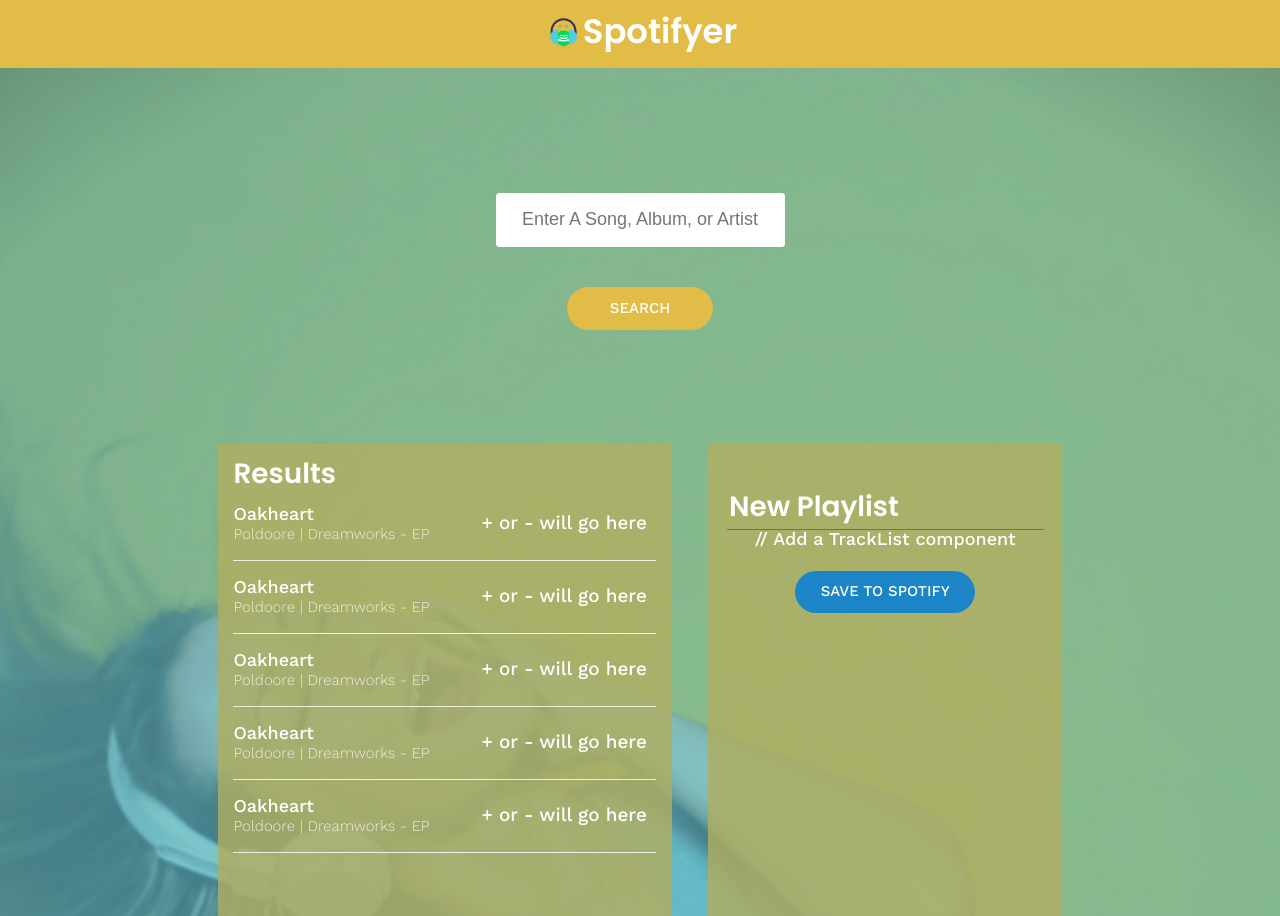
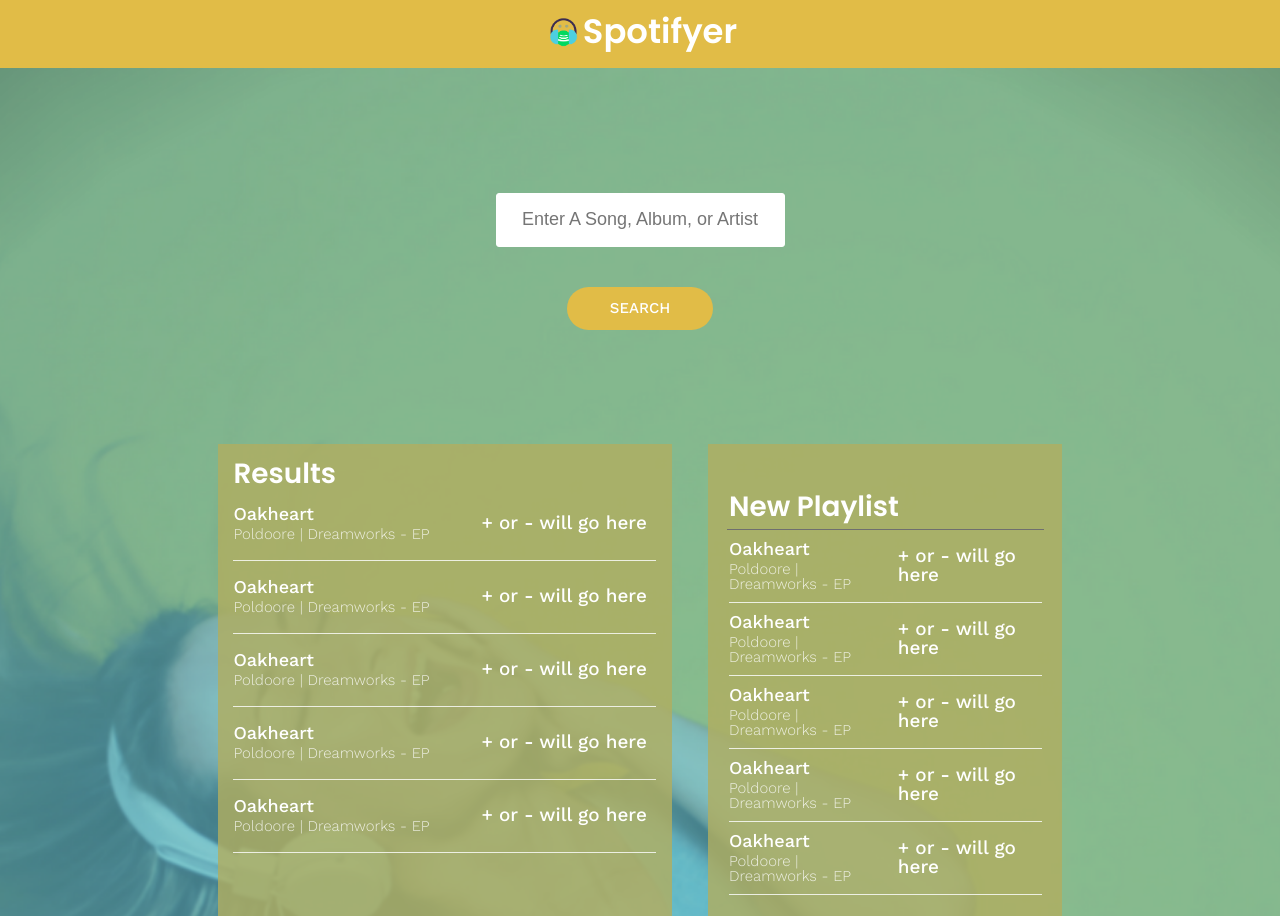
Before and after one commit to mayanovarini/spotifyer, a React (Create React App) app: page / in a window 1280 px wide. Shown: the top 916 px of the page. Built offline with nearby package versions, Linux system fonts and the light colour scheme.

Commit message:
pass down Playlist to Tracklist

```diff
--- a/src/Components/App/App.js
+++ b/src/Components/App/App.js
@@ -22,9 +22,18 @@ class App extends Component {
         track,
         track,
         track
+      ],
+      playlistName : 'Playlist Title',
+      playlistTracks : [
+        track,
+        track,
+        track,
+        track,
+        track
       ]
     }
   }
+
   render() {
     console.log(this.state.searchResults);
 
@@ -37,7 +46,7 @@ class App extends Component {
             <SearchBar />
             <div className="App-playlist">
              <SearchResults searchResults={this.state.searchResults} />
-             <Playlist />
+             <Playlist playlistName={this.state.playlistName} playlistTracks={this.state.playlistTracks}/>
             </div>
           </div>
       </div>
--- a/src/Components/Playlist/Playlist.js
+++ b/src/Components/Playlist/Playlist.js
@@ -7,7 +7,7 @@ class Playlist extends Component {
     return(
       <div className="Playlist">
         <input defaultValue={'New Playlist'}/>
-        // Add a TrackList component
+        <TrackList tracks={this.props.playlistTracks} />
         <a className="Playlist-save">SAVE TO SPOTIFY</a>
       </div>
     );
--- a/src/Components/TrackList/TrackList.js
+++ b/src/Components/TrackList/TrackList.js
@@ -4,6 +4,7 @@ import Track from '../Track/Track';
 
 class TrackList extends Component{
   render(){
+    console.log("tracklist props", this.props);
     return(
       <div className="TrackList">
           { this.props.tracks.map(track => <Track key={track.id} track={track} />) }
```
Also changed, not shown: src/Components/SearchResults/SearchResults.js (+4 -5 lines).
